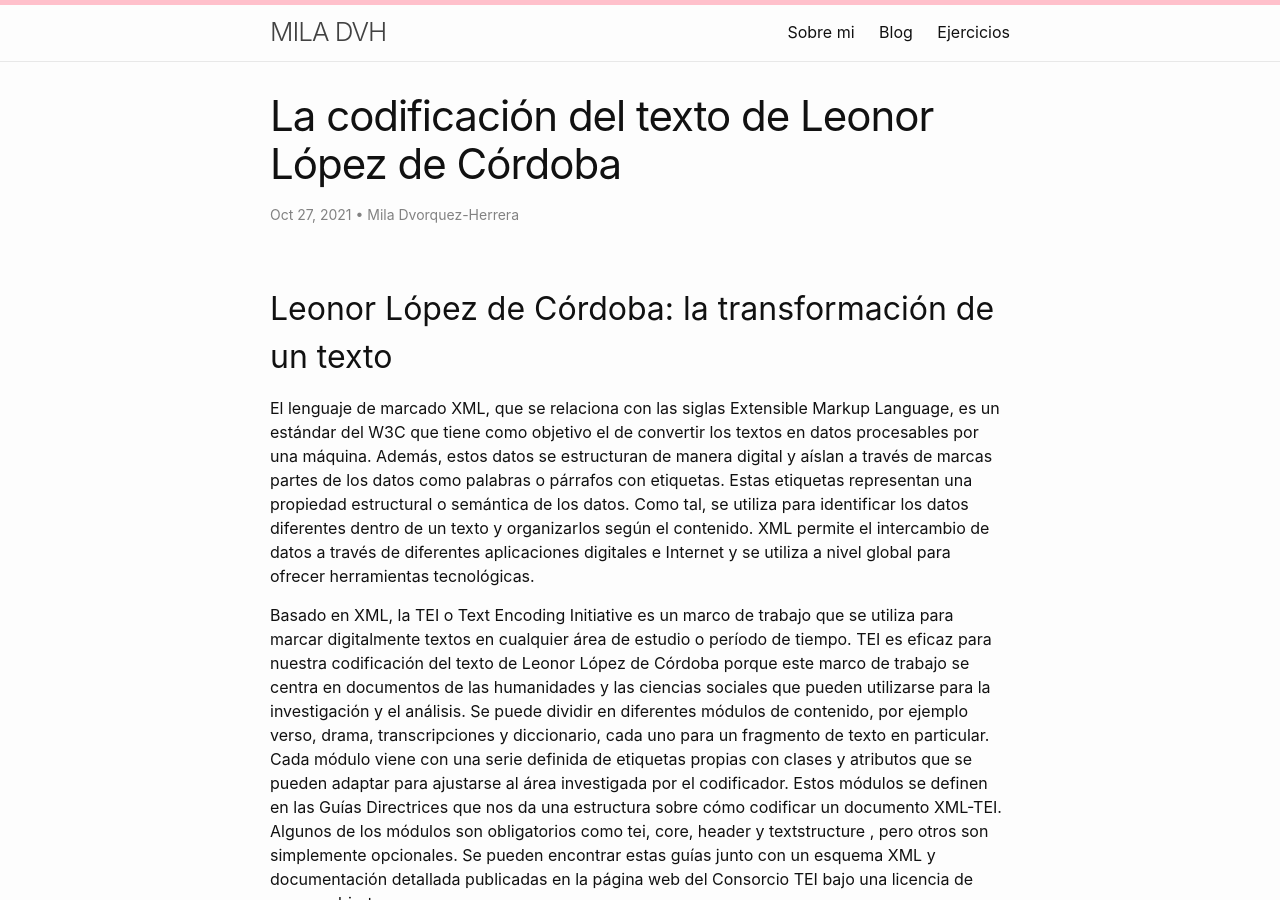
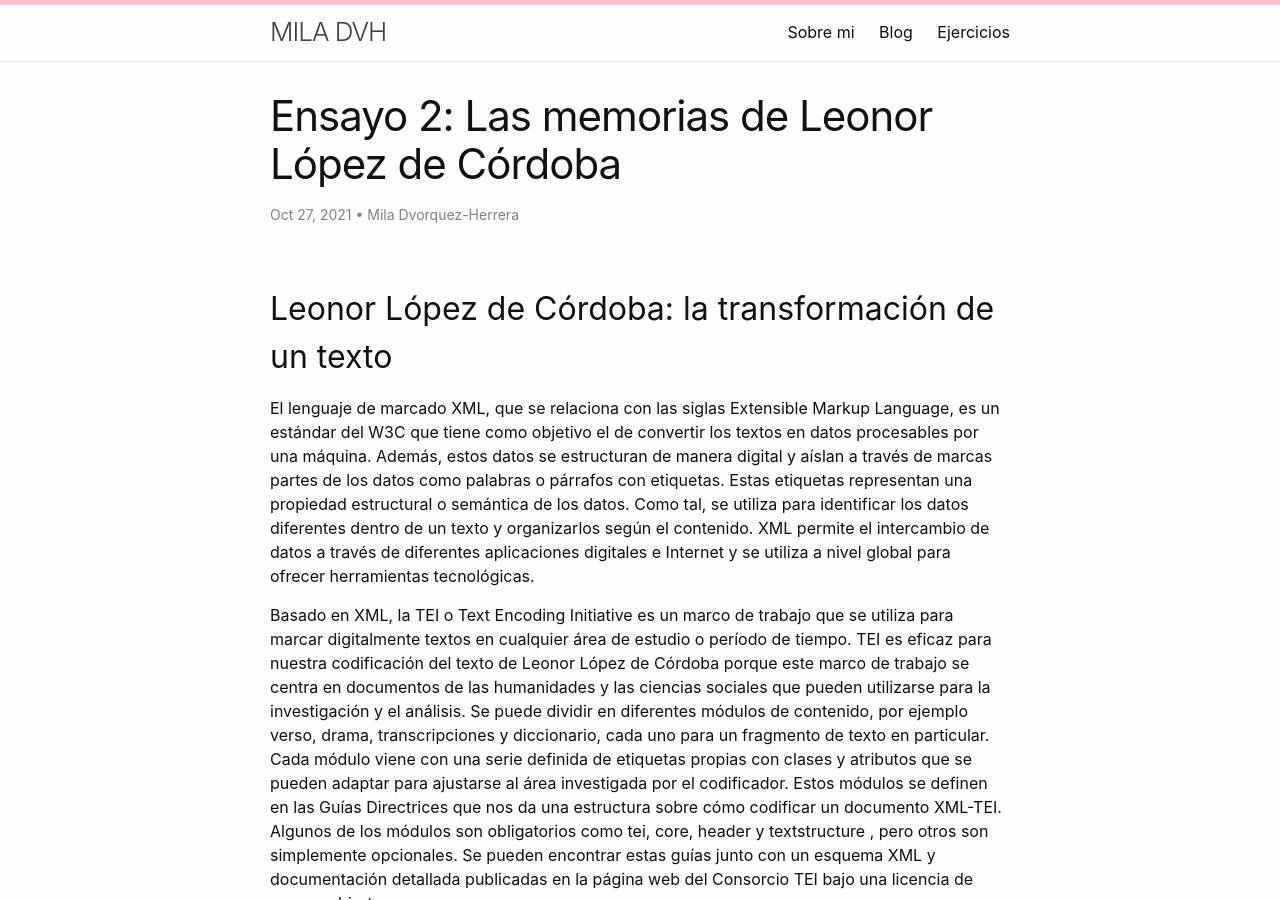
Before and after one commit to miladvh/miladvh.github.io, a Jekyll site: the page built from _posts/2021-10-27-ensayo2.md, in a window 1280 px wide and 900 px high. Built offline with Jekyll 4.4.1, drawn with Linux system fonts in a browser that asks for light colours.

Commit message:
Update 2021-10-27-ensayo2.md

```diff
--- a/_posts/2021-10-27-ensayo2.md
+++ b/_posts/2021-10-27-ensayo2.md
@@ -1,6 +1,6 @@
 ---
 layout: post
-title: "La codificación del texto de Leonor López de Córdoba"
+title: "Ensayo 2: Las memorias de Leonor López de Córdoba"
 date: 2021-10-27
 author: Mila Dvorquez-Herrera
 ---
```
